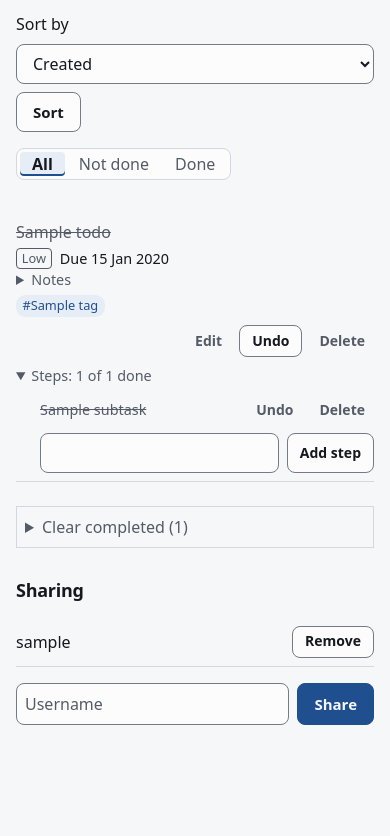
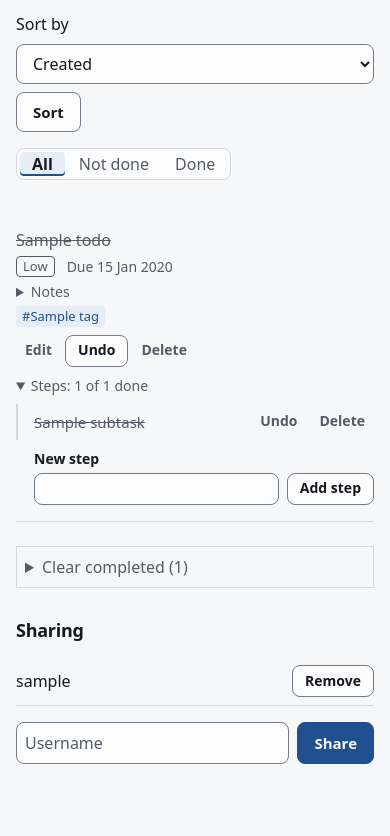
Before and after one commit to Compiledex/anyone-can-build-todo, a Django app: page /lists/1/ in a window 390 px wide, after a click that opens the changed part. Shown: the part 491-1327 px from the top of the page. Before the commit the page ends 1216 px from the top, so only its background shows below. Run offline with Django 5.2, Linux system fonts and the light colour scheme; a user stored in the database is signed in; tables that the repository leaves empty hold one stand-in row (values such as "Sample post").

Commit message:
Lay out the to-do row with a CSS grid
The row's HTML from #28 stays; only the CSS changes, plus the "New step" label.
768px and up: the text on the left, the buttons on the right at the top of the
row, the steps under both. Under 768px: the text, then the buttons on their own
line, then the steps. The manual order adds a column for the drag handle. A long
title wraps instead of squeezing; long notes and links wrap; nothing scrolls
sideways at 320px.

Also: the title at weight 550; the meta line in --muted; priority and tag labels
with --radius-label; High in amber, Overdue in red; a done row gray and crossed
out; notes at most 65 characters wide; open steps with a line on the left; the
"New step" label wraps its field (no new id); the dragged row gets --drag-bg
and a dashed --control outline.

RowLayoutTests, extended first and seen failing: a 140-character title, notes
with an 80-character link, open notes and steps, 1280, 390 and 320px; the
buttons are right of the title and at its top on a laptop, on their own line on
a phone; the notes and steps stay inside the row; no sideways scroll.

Co-Authored-By: Claude Opus 5.5 <noreply@anthropic.com>

```diff
--- a/todos/static/todos/app.css
+++ b/todos/static/todos/app.css
@@ -365,6 +365,221 @@ form.form-actions {
   color: var(--text);
 }
 
+/* ---- The to-do row (ul.todos > li) ----
+   The HTML of a row: .handle (only in the manual order), .main (.title, then
+   div.meta, then details.notes, then .tags), .actions (Move, Edit, Done/Undo,
+   Delete), then details.steps. A CSS grid puts each part in a named place (a grid
+   area), so a phone gets another layout from the same HTML:
+   - 768px and up: the text on the left, the buttons on the right, the steps under
+     both. The buttons take only the room they need, so a long title wraps instead
+     of being squeezed to one word per line.
+   - under 768px: the text, then the buttons on their own line, then the steps. */
+
+ul.todos {
+  margin: var(--space-4) 0 0;
+  padding: 0;
+  list-style: none;
+}
+
+ul.todos > li {
+  display: grid;
+  grid-template-columns: minmax(0, 1fr) auto;
+  grid-template-areas:
+    "main actions"
+    "steps steps";
+  column-gap: var(--space-3);
+  padding: var(--space-4) 0;
+  border-bottom: 1px solid var(--border);
+}
+
+/* The manual order: the drag handle gets its own column in front. */
+ul.todos[data-reorder-url] > li {
+  grid-template-columns: auto minmax(0, 1fr) auto;
+  grid-template-areas:
+    "handle main actions"
+    "handle steps steps";
+}
+
+.handle {
+  grid-area: handle;
+  color: var(--muted);
+  cursor: grab;
+  user-select: none;
+  line-height: 1.5;
+}
+
+ul.todos > li > .main {
+  grid-area: main;
+  display: grid;
+  align-content: start;
+  gap: var(--space-1);
+  min-width: 0;
+}
+
+ul.todos > li .title {
+  display: block;
+  font-weight: 550;
+  overflow-wrap: anywhere;
+}
+
+/* The facts under the title: priority, due date, Overdue, repeat. They wrap
+   inside .main, so they never push the buttons. */
+ul.todos > li .meta {
+  display: flex;
+  flex-wrap: wrap;
+  align-items: center;
+  gap: var(--space-1) var(--space-3);
+  color: var(--muted);
+  font-size: 0.875rem;
+}
+
+/* The priority label. Low and Medium are gray; High is amber and bold. */
+.priority {
+  display: inline-block;
+  padding: 0 6px;
+  border: 1px solid currentColor;
+  border-radius: var(--radius-label);
+  color: var(--muted);
+  font-size: 0.8125rem;
+  line-height: 1.5;
+  white-space: nowrap;
+}
+
+.priority-3 {
+  color: var(--priority-high);
+  font-weight: 650;
+}
+
+/* Overdue: the date and the label in red. No dot, no icon. */
+.overdue time,
+.overdue-label {
+  color: var(--danger);
+}
+
+.overdue-label {
+  font-weight: 650;
+}
+
+ul.todos > li .tags {
+  display: flex;
+  flex-wrap: wrap;
+  gap: var(--space-1);
+}
+
+.tag {
+  padding: 0 6px;
+  border-radius: var(--radius-label);
+  background: var(--band);
+  color: var(--tag-text);
+  font-size: 0.8125rem;
+  line-height: 1.6;
+  white-space: nowrap;
+}
+
+/* A done row: the title (only the title) gray and crossed out. */
+ul.todos > li.done .title {
+  color: var(--muted);
+  font-weight: 400;
+  text-decoration: line-through;
+}
+
+ul.todos > li.done .priority {
+  color: var(--muted);
+  font-weight: 400;
+}
+
+/* The buttons: one line, at the top of the row. */
+ul.todos > li > .actions {
+  grid-area: actions;
+  display: flex;
+  flex-wrap: nowrap;
+  align-items: center;
+  align-self: start;
+  gap: var(--space-1);
+}
+
+/* The forms around Move, Done and Delete do not make their own boxes. */
+ul.todos > li > .actions form {
+  display: contents;
+}
+
+/* Notes and steps open and close with no JavaScript (<details>). */
+ul.todos details summary {
+  width: fit-content;
+  color: var(--muted);
+  font-size: 0.875rem;
+  cursor: pointer;
+}
+
+ul.todos details summary:hover {
+  color: var(--text);
+}
+
+/* The notes: at most 65 characters wide; a long link wraps. */
+details.notes p {
+  max-width: 65ch;
+  margin-top: var(--space-1);
+  color: var(--muted);
+  font-size: 0.9375rem;
+  overflow-wrap: anywhere;
+}
+
+/* The steps, under the text and the buttons. Only .step-title is crossed out,
+   so a done to-do does not cross out its steps. */
+details.steps {
+  grid-area: steps;
+  min-width: 0;
+  margin-top: var(--space-2);
+}
+
+ul.steps {
+  margin: var(--space-2) 0 0;
+  padding: 0 0 0 var(--space-4);
+  border-left: 2px solid var(--border);
+  list-style: none;
+}
+
+ul.steps li {
+  display: flex;
+  align-items: center;
+  gap: var(--space-1);
+  padding: 2px 0;
+  font-size: 0.9375rem;
+}
+
+ul.steps .step-title {
+  flex: 1;
+  min-width: 0;
+  overflow-wrap: anywhere;
+}
+
+ul.steps li.done .step-title {
+  color: var(--muted);
+  text-decoration: line-through;
+}
+
+/* "New step": its label wraps the field; Add step lines up with the field. */
+form.add-step {
+  display: flex;
+  align-items: end;
+  gap: var(--space-2);
+  margin: var(--space-2) 0 0 calc(var(--space-4) + 2px);
+}
+
+form.add-step .field {
+  flex: 1;
+}
+
+form.add-step input {
+  min-height: var(--control-height-compact);
+}
+
+/* Drag and drop (reorder.js): the row being dragged. */
+ul.todos > li.dragging {
+  background: var(--drag-bg);
+  outline: 2px dashed var(--control);
+}
+
 /* ---- Messages, at the top of the page ---- */
 
 .messages {
@@ -390,6 +605,28 @@ form.form-actions {
   main.container {
     padding-top: var(--space-4);
   }
+
+  /* A row: the text, then the buttons on their own line, then the steps. */
+  ul.todos > li {
+    grid-template-columns: minmax(0, 1fr);
+    grid-template-areas:
+      "main"
+      "actions"
+      "steps";
+  }
+
+  ul.todos[data-reorder-url] > li {
+    grid-template-columns: auto minmax(0, 1fr);
+    grid-template-areas:
+      "handle main"
+      "handle actions"
+      "handle steps";
+  }
+
+  ul.todos > li > .actions {
+    flex-wrap: wrap;
+    margin-top: var(--space-2);
+  }
 }
 
 /* ---- Not redesigned yet (the next commits replace these) ---- */
@@ -411,51 +648,14 @@ form.add input[type=date] { flex: 0 0 auto; }
 form.add select { padding: 0.5rem; font-size: 1rem; }
 form.search, form.sort { display: flex; flex-wrap: wrap; align-items: center; gap: 0.5rem; margin-bottom: 1rem; }
 form.search input { flex: 1; padding: 0.5rem; font-size: 1rem; }
-ul.todos, ul.members { list-style: none; padding: 0; }
+ul.members { list-style: none; padding: 0; }
 .sharing { margin-top: 2rem; }
-ul.todos > li, ul.members > li { display: flex; align-items: center; gap: 0.5rem;
-                                 padding: 0.5rem 0; border-bottom: 1px solid var(--border); }
-ul.todos > li { flex-wrap: wrap; } /* So the steps can take their own line. */
-/* One to-do row: the text on the left (.main: the title, then .meta and the tags under it),
-   the buttons on the right (.actions). The text gets at least 12rem; when the row is too
-   narrow for both, the buttons move under the text as one group, never one by one. */
-ul.todos > li > .main { flex: 1 1 12rem; min-width: 0; }
-li .title { display: block; overflow-wrap: anywhere; }
-li .meta { display: flex; flex-wrap: wrap; align-items: center; gap: 0.25rem 0.5rem;
-           margin-top: 0.25rem; font-size: 0.9rem; }
-ul.todos > li > .actions { display: flex; flex-wrap: nowrap; align-items: center; gap: 0.5rem;
-                           margin-left: auto; }
+ul.members > li { display: flex; align-items: center; gap: 0.5rem;
+                  padding: 0.5rem 0; border-bottom: 1px solid var(--border); }
 ul.members > li > .title { flex: 1; min-width: 0; }
-.notes { font-size: 0.9rem; color: var(--muted); }
-.repeat { font-size: 0.9rem; color: var(--muted); }
-.notes p { margin: 0.25rem 0 0; overflow-wrap: anywhere; }
-li .tags { display: flex; flex-wrap: wrap; gap: 0.25rem; margin-top: 0.25rem; }
-.tag { font-size: 0.8rem; padding: 0.1rem 0.4rem; border-radius: 0.6rem;
-       background: var(--band); color: var(--tag-text); white-space: nowrap; }
-.overdue time, .overdue-label { color: var(--danger); }
-li.done .title { text-decoration: line-through; color: var(--muted); }
-/* Steps. Only .step-title is crossed out, so a done to-do does not cross out its steps. */
-details.steps { flex-basis: 100%; font-size: 0.9rem; }
-details.steps summary { cursor: pointer; color: var(--muted); }
-ul.steps { list-style: none; margin: 0.25rem 0; padding: 0 0 0 1.5rem; }
-ul.steps li { display: flex; align-items: center; gap: 0.5rem; padding: 0.2rem 0; }
-ul.steps .step-title { flex: 1; min-width: 0; overflow-wrap: anywhere; }
-li.step.done .step-title { text-decoration: line-through; color: var(--muted); }
-form.add-step { display: flex; gap: 0.5rem; margin: 0.25rem 0 0 1.5rem; }
-form.add-step input { flex: 1; min-width: 0; padding: 0.3rem; font-size: 0.9rem; }
 details.clear-completed { margin-top: 1.5rem; padding: 0.5rem; border: 1px solid var(--border); }
 details.clear-completed summary { cursor: pointer; color: var(--muted); }
 details.clear-completed p { margin: 0.5rem 0; }
-/* The priority label. Medium uses the normal text color. */
-.priority { color: var(--text); border: 1px solid currentColor; border-radius: 0.25rem;
-            padding: 0 0.3rem; font-size: 0.8rem; white-space: nowrap; }
-.priority-3 { color: var(--priority-high); font-weight: bold; } /* 3 is High */
-.priority-1 { color: var(--muted); } /* 1 is Low */
-li.done .priority { color: var(--muted); }
-/* Manual order (#15): the drag handle, the row being dragged, the Move buttons. */
-.handle { cursor: grab; color: var(--muted); user-select: none; }
-ul.todos > li.dragging { background: var(--drag-bg); outline: 2px dashed var(--border); }
-form.move { display: flex; gap: 0.25rem; }
 
 /* ---- Touch: under a finger, row and step buttons are 44px tall, 8px apart ---- */
 
--- a/todos/templates/todos/_todo_item.html
+++ b/todos/templates/todos/_todo_item.html
@@ -78,7 +78,12 @@
     {% endif %}
     <form class="add-step" method="post" action="{% url 'subtask_add' todo.pk %}">
       {% csrf_token %}
-      <input name="title" aria-label="New step for {{ todo.title }}" maxlength="200" required>
+      {# The label wraps the input, so the input needs no id. #}
+      <div class="field">
+        <label>New step
+          <input name="title" aria-label="New step for {{ todo.title }}" maxlength="200" required>
+        </label>
+      </div>
       <button class="button button-secondary button-compact" type="submit">Add step</button>
     </form>
   </details>
```
Also changed, not shown: todos/tests/cuj/test_journeys.py (+60 -7 lines).
